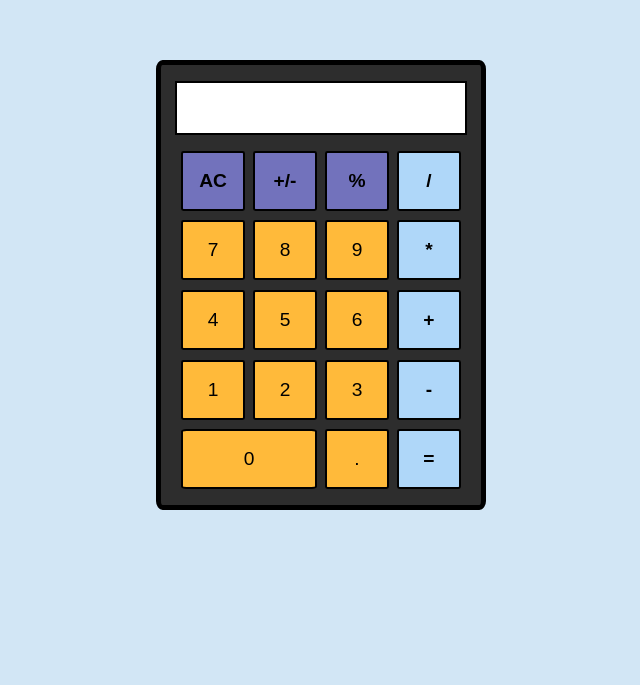
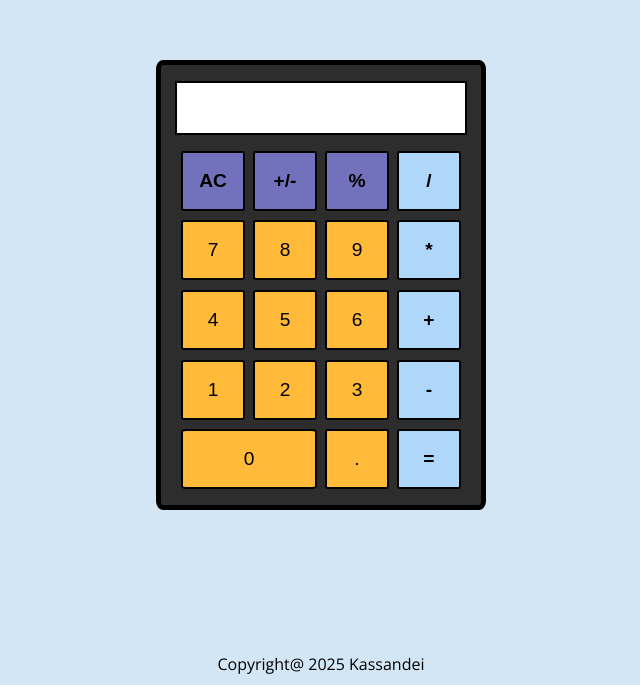
Before and after one commit to kassandei/calculator, a plain HTML site: page index.html in a window 1280 px wide. Shown: the part 115-800 px from the top of the page, without its empty margins (319-959 px from the left). Drawn offline with nearby package versions, Linux system fonts and the light colour scheme.

Commit message:
Add footer with copyright notice and update styles for font and layout

```diff
--- a/index.html
+++ b/index.html
@@ -32,5 +32,8 @@
             <button class="operator">=</button>
         </div>
     </div>
+    <footer>
+        Copyright@ 2025 Kassandei
+    </footer>
 </body>
 </html>
--- a/style.css
+++ b/style.css
@@ -1,4 +1,7 @@
+@import url('https://fonts.googleapis.com/css2?family=Open+Sans:ital,wght@0,300..800;1,300..800&display=swap');
+
 body, html {
+    font-family: "Open Sans", serif;
     background-color: rgb(210, 230, 245);
     height: 100%;
     margin: 0;
@@ -6,8 +9,14 @@ body, html {
 
 body {
     display: flex;
+    flex-direction: column;
     justify-content: center;
     align-items: center;
+}
+
+footer {
+    position: fixed;
+    bottom: 10px;
 }
 
 #calculator {
```
